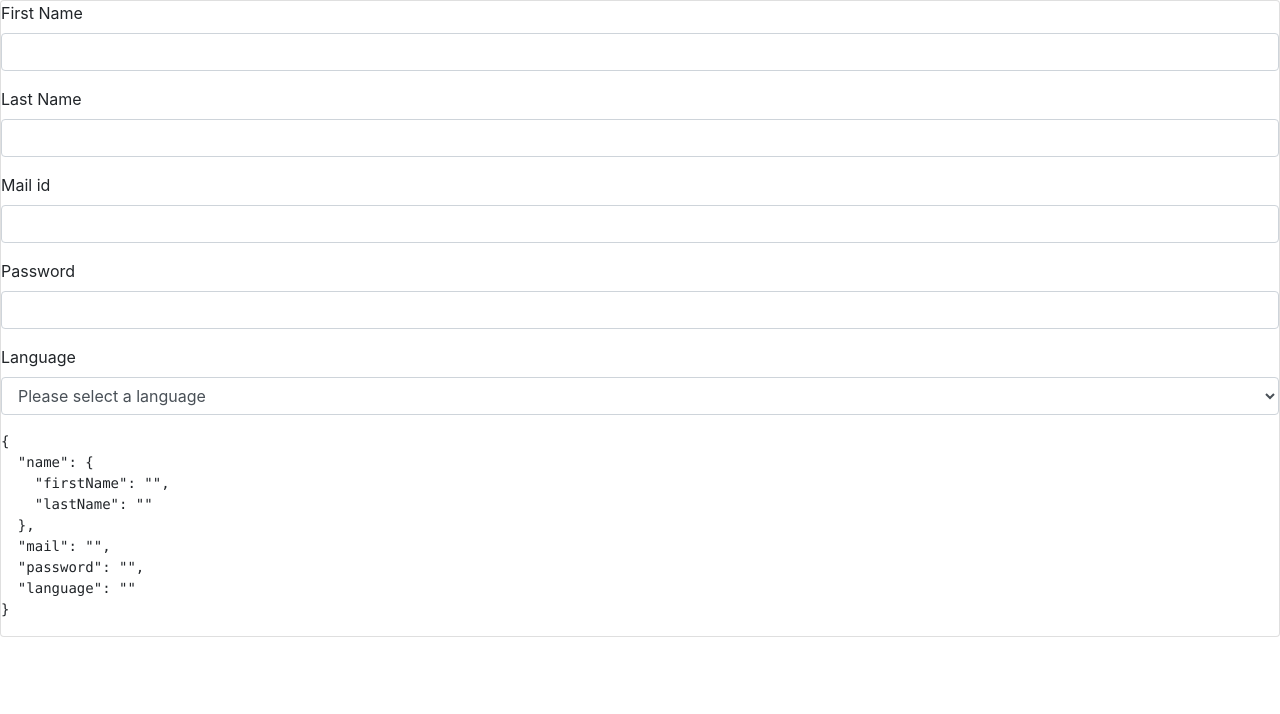
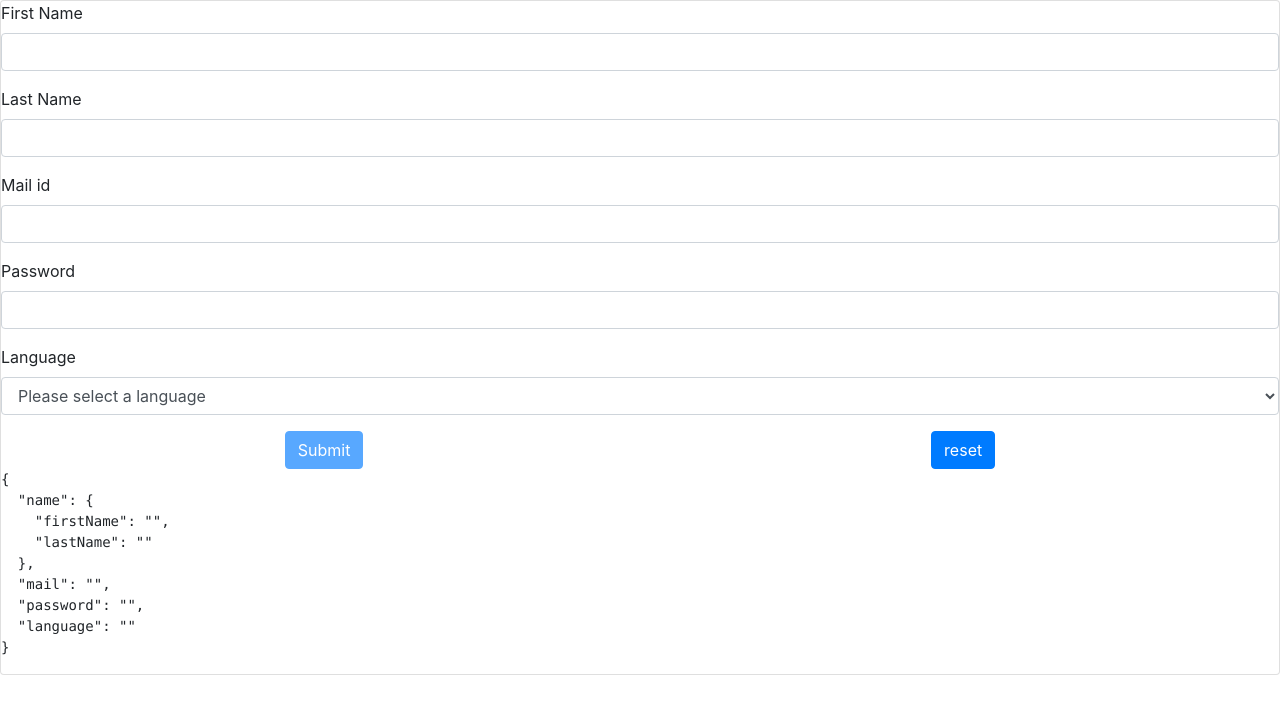
Before and after one commit to Jaiganesh-prakasam/angular-practice, an Angular app: page / in a window 1280 px wide. Shown: the top 714 px of the page. Built offline with nearby package versions, Linux system fonts and the light colour scheme.

Commit message:
Submit and reset of model driven forms

```diff
--- a/src/app/form-examples/model-driven-forms/model-driven-forms.component.html
+++ b/src/app/form-examples/model-driven-forms/model-driven-forms.component.html
@@ -1,4 +1,8 @@
-<form [formGroup]="registrationForm" class="card card-block">
+<form
+  [formGroup]="registrationForm"
+  (ngSubmit)="onSubmit()"
+  class="card card-block"
+>
   <fieldset formGroupName="name">
     <div class="form-group">
       <label>First Name</label>
@@ -87,5 +91,17 @@
       <option *ngFor="let lang of langs" [value]="lang">{{ lang }} </option>
     </select>
   </div>
+  <div class="d-flex justify-content-around">
+    <button
+      class="btn btn-primary"
+      type="submit"
+      [disabled]="registrationForm.invalid"
+    >
+      Submit
+    </button>
+    <button class="btn btn-primary" type="reset" (click)="onReset()">
+      reset
+    </button>
+  </div>
   <pre>{{ registrationForm.value | json }}</pre>
 </form>
--- a/src/app/form-examples/model-driven-forms/model-driven-forms.component.ts
+++ b/src/app/form-examples/model-driven-forms/model-driven-forms.component.ts
@@ -18,6 +18,9 @@ export class ModelDrivenFormsComponent implements OnInit {
     this.formControlInitiation();
     this.formInitiation();
   }
+
+  ngOnInit(): void {}
+
   formControlInitiation() {
     this.firstName = new FormControl("", Validators.required);
     this.lastName = new FormControl("", Validators.required);
@@ -42,6 +45,10 @@ export class ModelDrivenFormsComponent implements OnInit {
       language: this.language
     });
   }
-
-  ngOnInit(): void {}
+  onSubmit() {
+    console.log("form submitted");
+  }
+  onReset() {
+    this.registrationForm.reset();
+  }
 }
```
